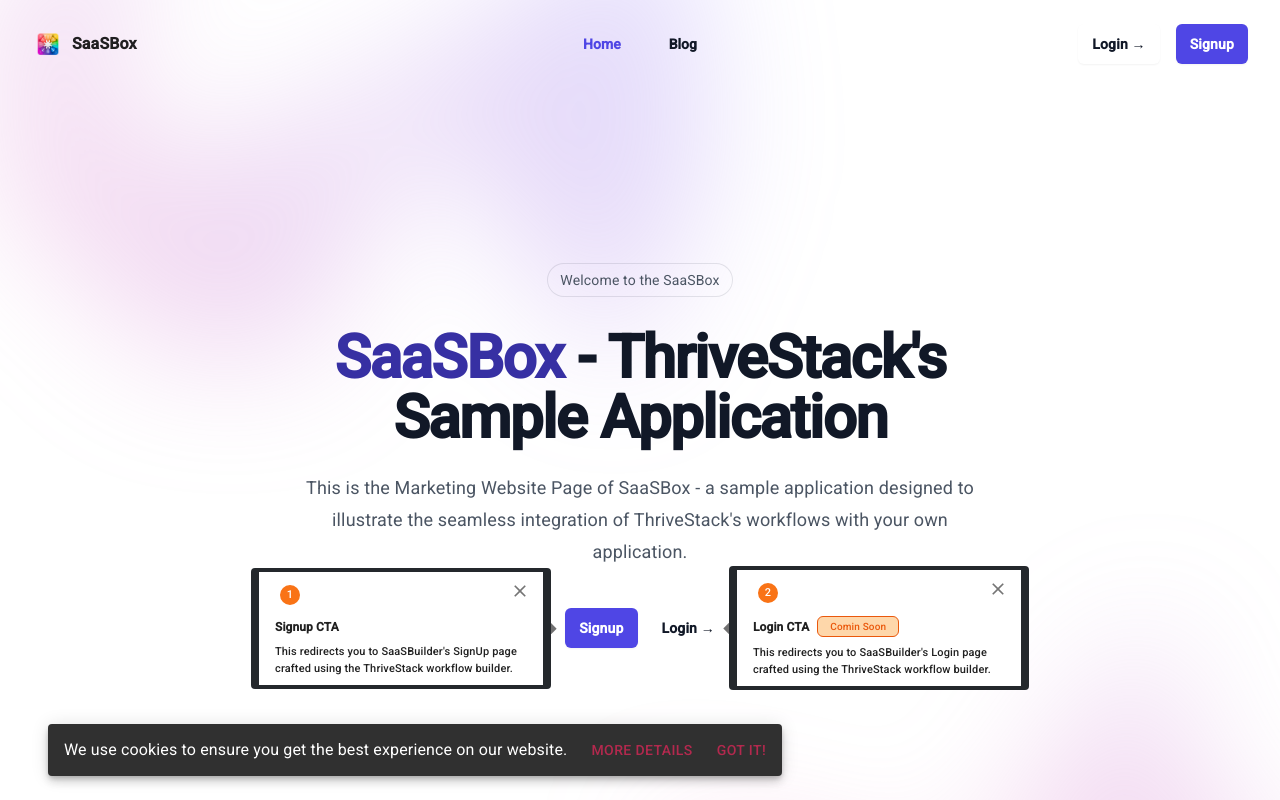
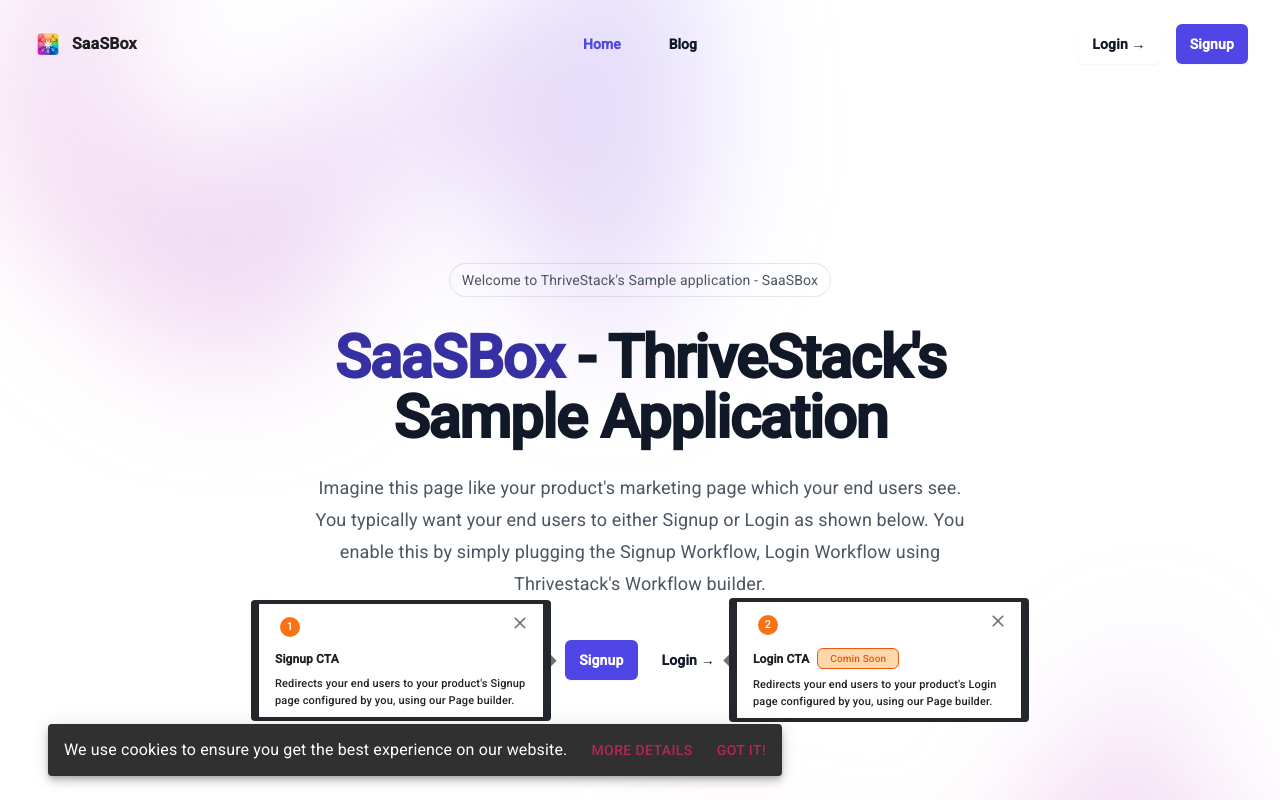
Before and after one commit to Thrivestack-public/sample-app-marketing-page, a React (Create React App) app: page / in a window 1280 px wide. Shown: the top 800 px of the page. Built offline with nearby package versions, Linux system fonts and the light colour scheme; a web font is replaced by a local one.

Commit message:
chore: updated new text values

```diff
--- a/src/textConstants.js
+++ b/src/textConstants.js
@@ -1,30 +1,31 @@
 export const textConstants = {
-  HERO_SECTION_WELCOME_CHIP_TEXT: "Welcome to the SaaSBox",
+  HERO_SECTION_WELCOME_CHIP_TEXT:
+    "Welcome to ThriveStack's Sample application - SaaSBox",
   HERO_SECTION_TITLE_PART_ONE: "SaaSBox",
   HERO_SECTION_TITLE_PART_TWO: " - ThriveStack's Sample Application",
   HERO_SECTION_DESCRIPTION:
-    "This is the Marketing Website Page of SaaSBox - a sample application designed to illustrate the seamless integration of ThriveStack's workflows with your own application.",
+    "Imagine this page like your product's marketing page which your end users see. You typically want your end users to either Signup or Login as shown below. You enable this by simply plugging the Signup Workflow, Login Workflow using Thrivestack's Workflow builder.",
 
   PRICING_SECTION_CHIP_TEXT: "Pricing",
   PRICING_SECTION_TITLE: "Pricing Section of SaaSBox",
   PRICING_SECTION_DESCRIPTION:
-    "In the Pricing Section, SaasBuilder can showcase different pricing plans, each with its unique features. Currently, we offer a free pricing plan, and the feature to select among various plans is coming soon. All pricing signups will use the same signup link, but with distinct search parameters, enabling the signup page to identify the specific pricing plan that users wish to subscribe to once this feature is available.",
+    "Imagine the section below as your product's Pricing section or Pricing page that your end users see. Your product can have different pricing plans which can be plugged with disparate Signup Workflows created by you using Thrivestack's Workflow Builder. Notice that when you hover over the Signup buttons under different pricing plans, the URL has different parameters (If you are using Chrome, look at the bottom left of the browser).",
 
   SIGNUP_BUTTON_HOTSPOT_TOOLTIP_NUMBER: "1",
   SIGNUP_BUTTON_HOTSPOT_TOOLTIP_TITLE: "Signup CTA",
   SIGNUP_BUTTON_HOTSPOT_TOOLTIP_TEXT:
-    "This redirects you to SaaSBuilder's SignUp page crafted using the ThriveStack workflow builder.",
+    "Redirects your end users to your product's Signup page configured by you, using our Page builder.",
 
   LOGIN_BUTTON_HOTSPOT_TOOLTIP_NUMBER: "2",
   LOGIN_BUTTON_HOTSPOT_TOOLTIP_TITLE: "Login CTA",
   LOGIN_BUTTON_HOTSPOT_TOOLTIP_TEXT:
-    "This redirects you to SaaSBuilder's Login page crafted using the ThriveStack workflow builder.",
+    "Redirects your end users to your product's Login page configured by you, using our Page builder.",
 
   PRICING_BUTTON_HOTSPOT_TOOLTIP_NUMBER: "3",
   PRICING_BUTTON_HOTSPOT_TOOLTIP_TITLE: "Pricing Specific Signup CTA",
   PRICING_BUTTON_HOTSPOT_TOOLTIP_TEXT:
-    "This redirects you to SaaSBuilder's SignUp page but with pricing specific URL parameters.",
+    "Redirects your end users to your product's SignUp page, but, with pricing-specific URL and parameters.",
 
   SAASBOX_FOOTER_TEXT:
-    "SaaSBox is your scheduling automation platform for eliminating the back-and-forth emails to find the perfect time — and so much more.",
+    "SaaSBox is Thrivestack's sample application to help SaaS Builders like you understand how our platform enables your product to become product-led by integrating Thrivestack's Workflows at various product touchpoints. This sample app also gives a demonstration of the lifecycle of the integrations and your product's end user's journey.",
 };
```
